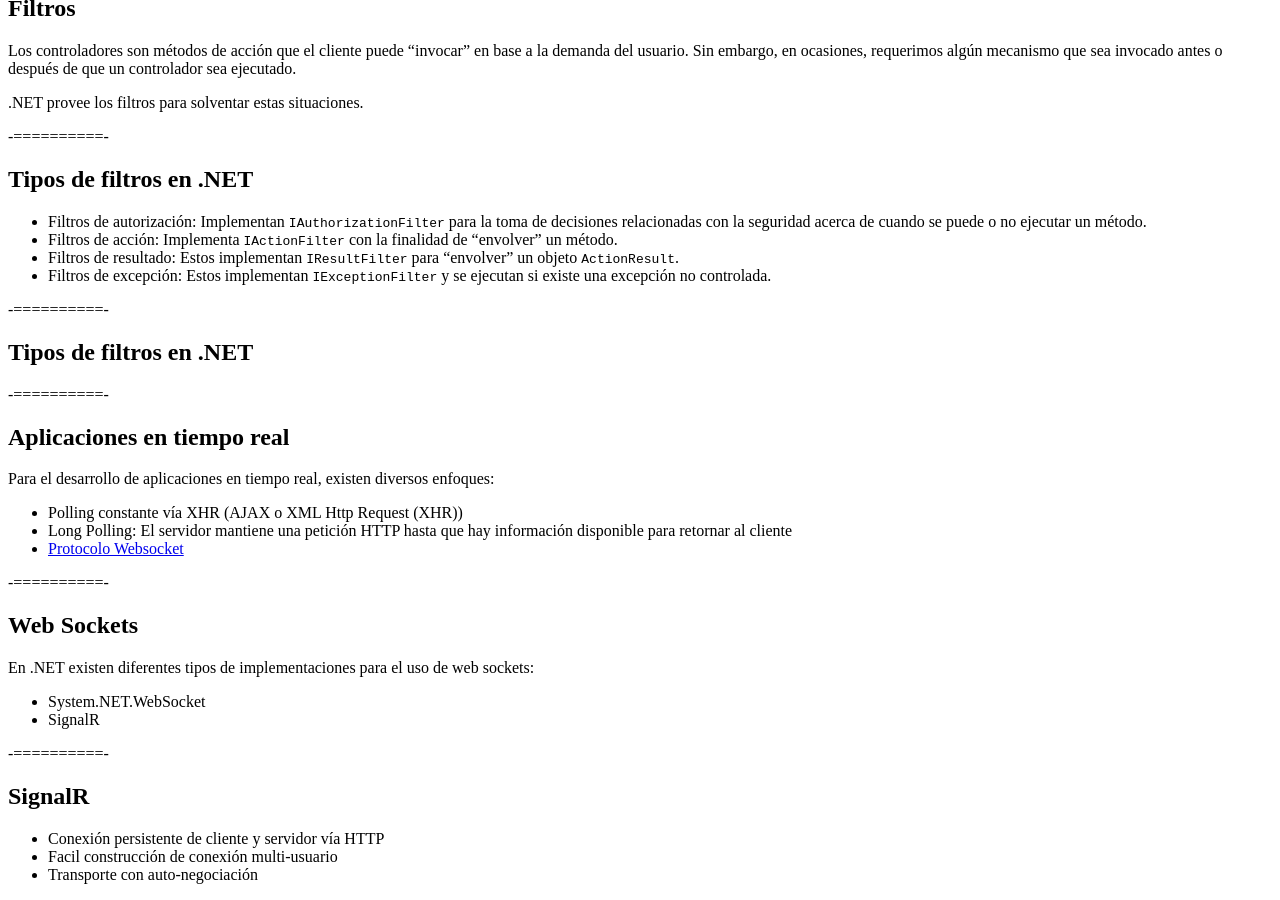
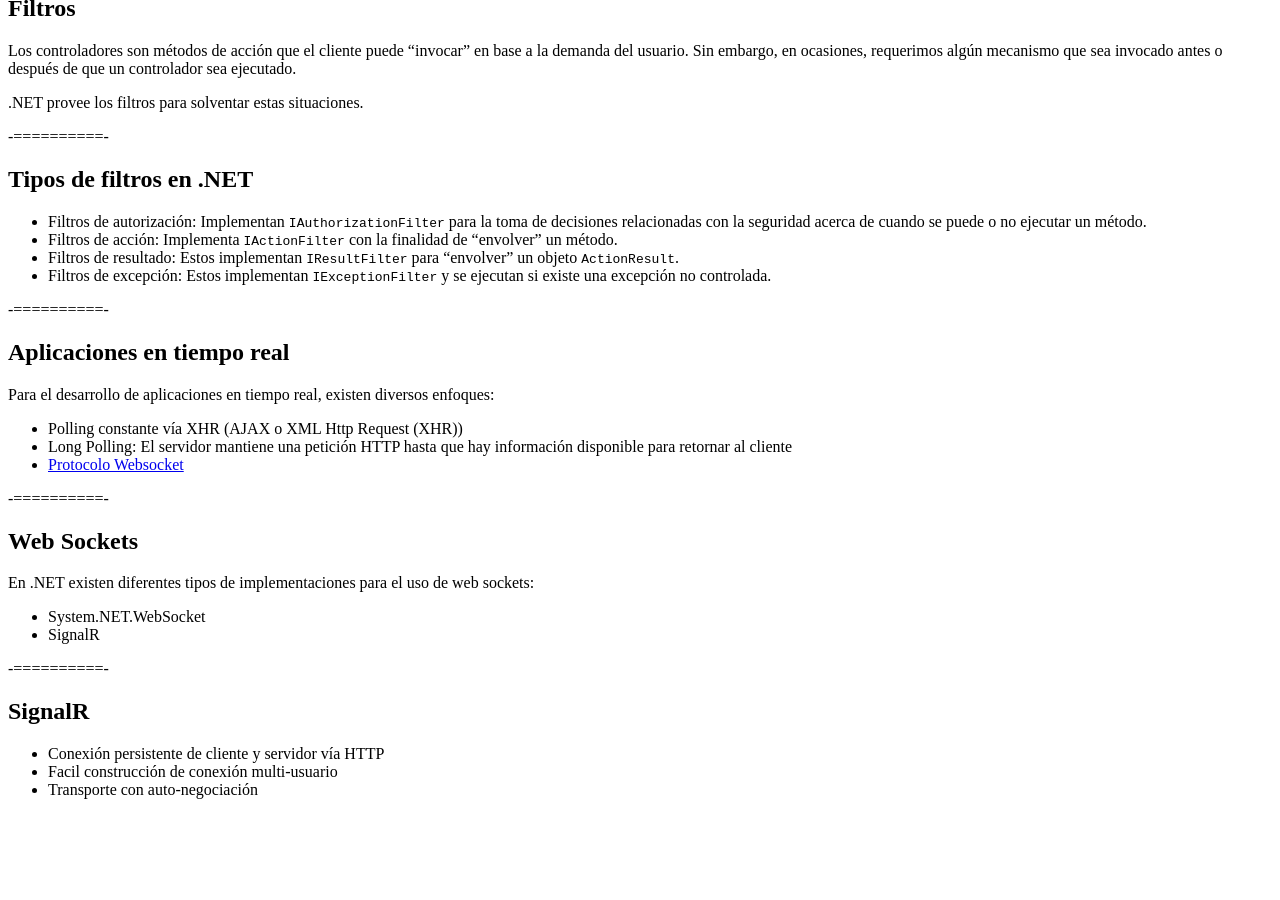
Before and after one commit to DevianLabs/aspmvc-course, a Jekyll site: the page built from docs/slides/lessons/mod11.md, in a window 1280 px wide and 900 px high, scrolled down 605 px. Built offline with Jekyll 4.4.1, drawn with Linux system fonts in a browser that asks for light colours; nearby versions of some CDN libraries; our own code applies the rules of GitHub Pages for plain Markdown files; library files that are not in the unit come from our copies; after the commit the page ends 1420 px from its top, so only the background shows below that.

Commit message:
rm spaces

```diff
--- a/docs/slides/lessons/mod11.md
+++ b/docs/slides/lessons/mod11.md
@@ -40,12 +40,6 @@ Los controladores son métodos de acción que el cliente puede "invocar" en base
 
 -==========-
 
-## Tipos de filtros en .NET
-
-
-
--==========-
-
 ## Aplicaciones en tiempo real
 
 Para el desarrollo de aplicaciones en tiempo real, existen diversos enfoques:
```
Also changed, not shown: docs/slides/lessons/mod10.md (line endings or trailing spaces).
